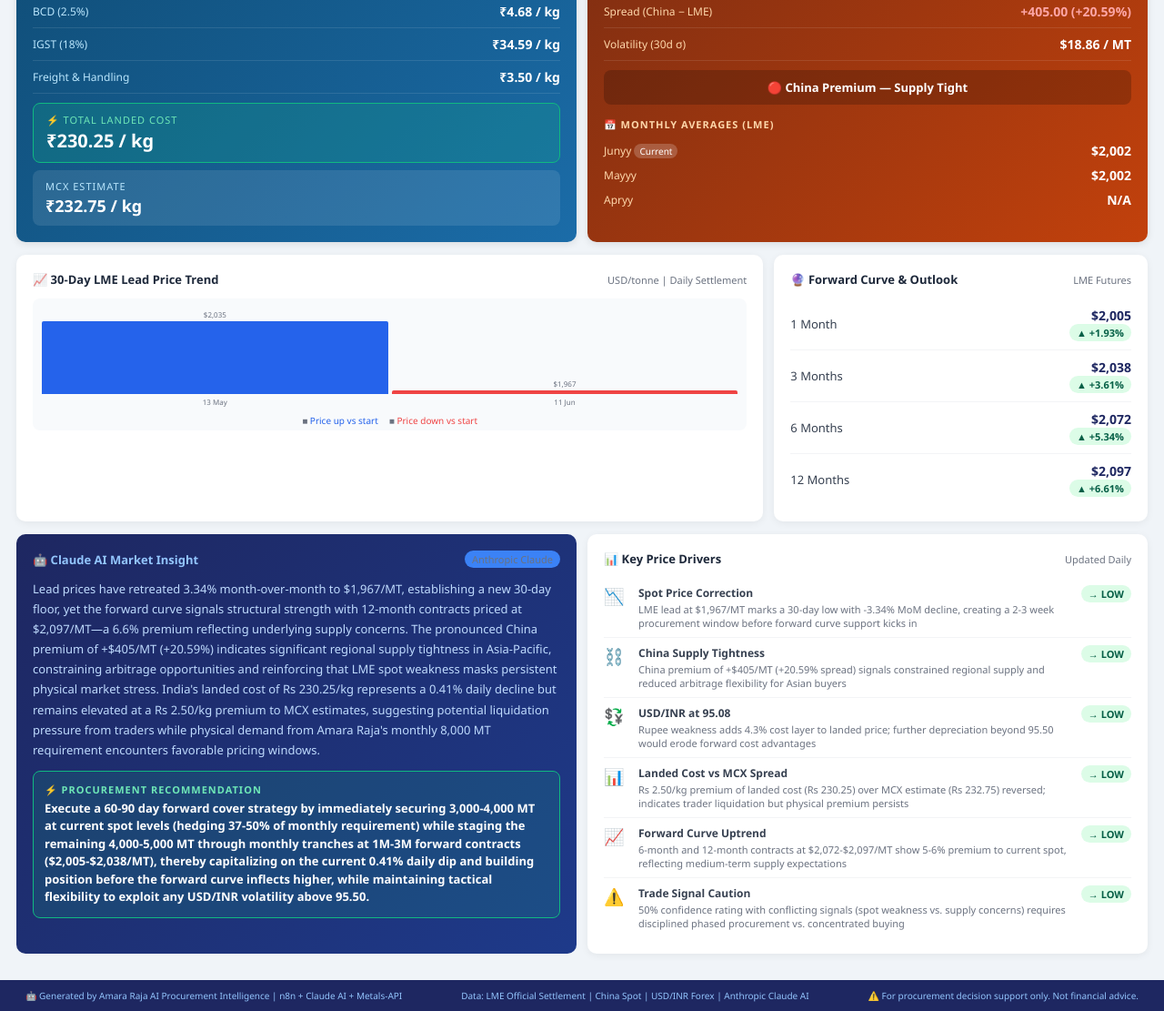
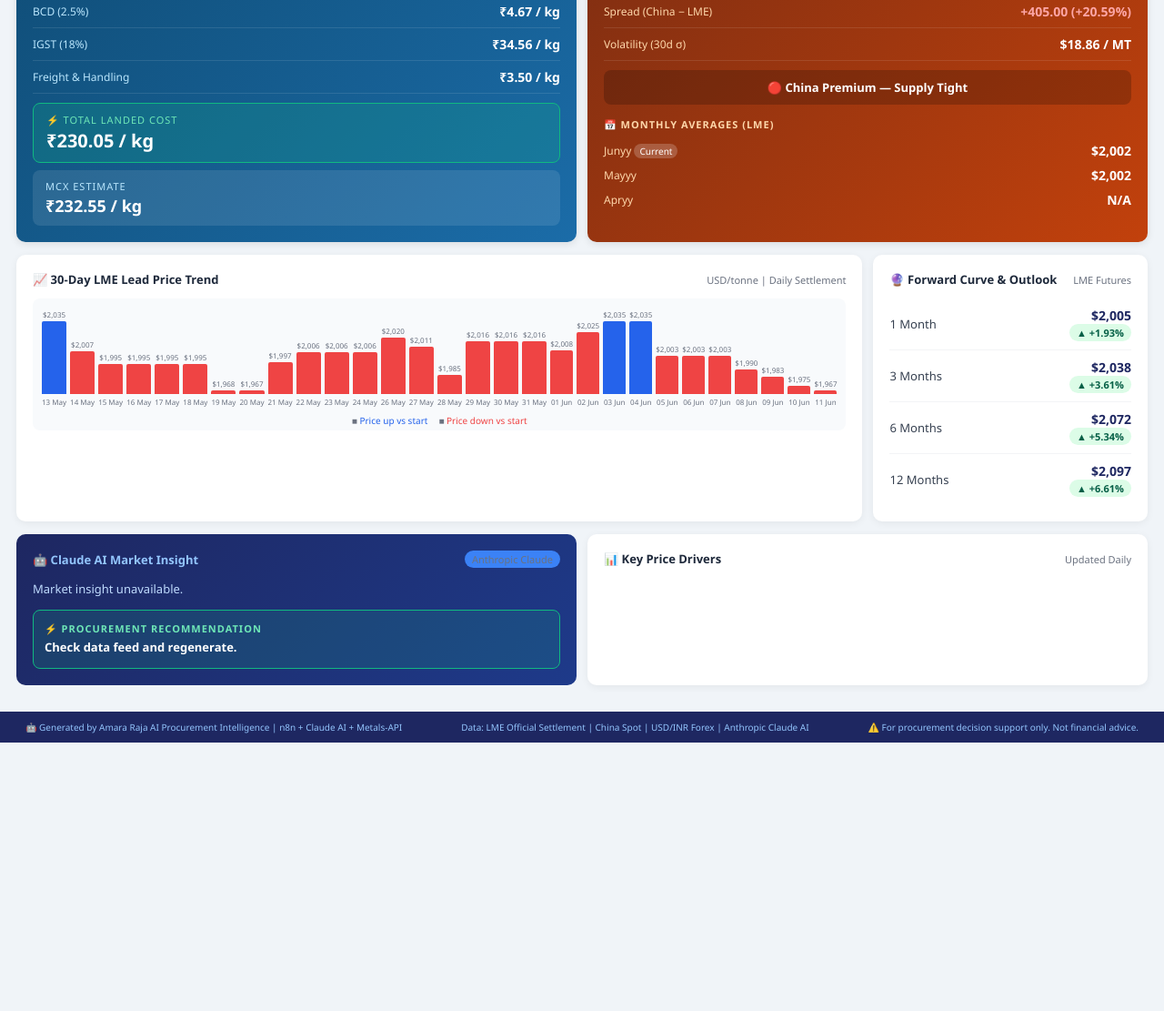
Before and after one commit to AllakaVenkatesh/lme-lead-dashboard, a plain HTML site: page index.html in a window 1280 px wide. Shown: the part 490-1601 px from the top of the page at 91% size. After the commit the page ends 1306 px from the top, so only its background shows below. Drawn offline with Linux system fonts and the light colour scheme.

Commit message:
Update LME Lead dashboard - 2026-06-12T09:08:28.001Z

```diff
--- a/index.html
+++ b/index.html
@@ -92,7 +92,7 @@ body{font-family:'Segoe UI',Arial,sans-serif;background:#F0F4F8;color:#1E293B}
     <p>Amara Raja Energy &amp; Mobility Limited | Procurement Intelligence Unit</p>
   </div>
   <div class="header-right" style="text-align:right">
-    <div class="date">📅 12 June 2026 | 02:29 PM IST</div>
+    <div class="date">📅 12 June 2026 | 02:38 PM IST</div>
     <div class="live">🟢 AUTO-UPDATED DAILY</div>
   </div>
 </div>
@@ -153,18 +153,18 @@ body{font-family:'Segoe UI',Arial,sans-serif;background:#F0F4F8;color:#1E293B}
 <div class="grid-2">
   <div class="india-card">
     <div class="card-title">🇮🇳 India Landed Cost Analysis <span>Duties included</span></div>
-    <div class="india-row"><div class="india-label">USD / INR Rate</div><div class="india-value">₹95.08</div></div>
-    <div class="india-row"><div class="india-label">LME Base Price</div><div class="india-value">₹187.02 / kg</div></div>
-    <div class="india-row"><div class="india-label">BCD (2.5%)</div><div class="india-value">₹4.68 / kg</div></div>
-    <div class="india-row"><div class="india-label">IGST (18%)</div><div class="india-value">₹34.59 / kg</div></div>
+    <div class="india-row"><div class="india-label">USD / INR Rate</div><div class="india-value">₹94.99</div></div>
+    <div class="india-row"><div class="india-label">LME Base Price</div><div class="india-value">₹186.85 / kg</div></div>
+    <div class="india-row"><div class="india-label">BCD (2.5%)</div><div class="india-value">₹4.67 / kg</div></div>
+    <div class="india-row"><div class="india-label">IGST (18%)</div><div class="india-value">₹34.56 / kg</div></div>
     <div class="india-row"><div class="india-label">Freight &amp; Handling</div><div class="india-value">₹3.50 / kg</div></div>
     <div class="india-highlight">
       <div class="h-label">⚡ Total Landed Cost</div>
-      <div class="h-value">₹230.25 / kg</div>
+      <div class="h-value">₹230.05 / kg</div>
     </div>
     <div style="margin-top:8px;background:rgba(255,255,255,0.1);border-radius:8px;padding:10px 14px">
       <div class="h-label" style="color:#BAE6FD;font-size:11px;text-transform:uppercase;letter-spacing:1px">MCX Estimate</div>
-      <div style="font-size:18px;font-weight:700;color:white;margin-top:2px">₹232.75 / kg</div>
+      <div style="font-size:18px;font-weight:700;color:white;margin-top:2px">₹232.55 / kg</div>
     </div>
   </div>
   <div class="china-card">
@@ -201,11 +201,119 @@ body{font-family:'Segoe UI',Arial,sans-serif;background:#F0F4F8;color:#1E293B}
 
 <div style="background:#F8FAFC;border-radius:8px;padding:12px 8px 4px 8px;margin-top:4px">
   <table style="width:100%;border-collapse:collapse">
-    <tr style="vertical-align:bottom"><td style="text-align:center;vertical-align:bottom;padding:0 2px;width:50%">
+    <tr style="vertical-align:bottom"><td style="text-align:center;vertical-align:bottom;padding:0 2px;width:3%">
     <div style="font-size:8px;color:#6B7280;margin-bottom:2px">$2,035</div>
     <div style="height:80px;background:#2563EB;border-radius:2px 2px 0 0;min-width:14px"></div>
     <div style="font-size:8px;color:#6B7280;margin-top:3px;white-space:nowrap">13 May</div>
-  </td><td style="text-align:center;vertical-align:bottom;padding:0 2px;width:50%">
+  </td><td style="text-align:center;vertical-align:bottom;padding:0 2px;width:3%">
+    <div style="font-size:8px;color:#6B7280;margin-bottom:2px">$2,007</div>
+    <div style="height:47px;background:#EF4444;border-radius:2px 2px 0 0;min-width:14px"></div>
+    <div style="font-size:8px;color:#6B7280;margin-top:3px;white-space:nowrap">14 May</div>
+  </td><td style="text-align:center;vertical-align:bottom;padding:0 2px;width:3%">
+    <div style="font-size:8px;color:#6B7280;margin-bottom:2px">$1,995</div>
+    <div style="height:33px;background:#EF4444;border-radius:2px 2px 0 0;min-width:14px"></div>
+    <div style="font-size:8px;color:#6B7280;margin-top:3px;white-space:nowrap">15 May</div>
+  </td><td style="text-align:center;vertical-align:bottom;padding:0 2px;width:3%">
+    <div style="font-size:8px;color:#6B7280;margin-bottom:2px">$1,995</div>
+    <div style="height:33px;background:#EF4444;border-radius:2px 2px 0 0;min-width:14px"></div>
+    <div style="font-size:8px;color:#6B7280;margin-top:3px;white-space:nowrap">16 May</div>
+  </td><td style="text-align:center;vertical-align:bottom;padding:0 2px;width:3%">
+    <div style="font-size:8px;color:#6B7280;margin-bottom:2px">$1,995</div>
+    <div style="height:33px;background:#EF4444;border-radius:2px 2px 0 0;min-width:14px"></div>
+    <div style="font-size:8px;color:#6B7280;margin-top:3px;white-space:nowrap">17 May</div>
+  </td><td style="text-align:center;vertical-align:bottom;padding:0 2px;width:3%">
+    <div style="font-size:8px;color:#6B7280;margin-bottom:2px">$1,995</div>
+    <div style="height:33px;background:#EF4444;border-radius:2px 2px 0 0;min-width:14px"></div>
+    <div style="font-size:8px;color:#6B7280;margin-top:3px;white-space:nowrap">18 May</div>
+  </td><td style="text-align:center;vertical-align:bottom;padding:0 2px;width:3%">
+    <div style="font-size:8px;color:#6B7280;margin-bottom:2px">$1,968</div>
+    <div style="height:4px;background:#EF4444;border-radius:2px 2px 0 0;min-width:14px"></div>
+    <div style="font-size:8px;color:#6B7280;margin-top:3px;white-space:nowrap">19 May</div>
+  </td><td style="text-align:center;vertical-align:bottom;padding:0 2px;width:3%">
+    <div style="font-size:8px;color:#6B7280;margin-bottom:2px">$1,967</div>
+    <div style="height:4px;background:#EF4444;border-radius:2px 2px 0 0;min-width:14px"></div>
+    <div style="font-size:8px;color:#6B7280;margin-top:3px;white-space:nowrap">20 May</div>
+  </td><td style="text-align:center;vertical-align:bottom;padding:0 2px;width:3%">
+    <div style="font-size:8px;color:#6B7280;margin-bottom:2px">$1,997</div>
+    <div style="height:35px;background:#EF4444;border-radius:2px 2px 0 0;min-width:14px"></div>
+    <div style="font-size:8px;color:#6B7280;margin-top:3px;white-space:nowrap">21 May</div>
+  </td><td style="text-align:center;vertical-align:bottom;padding:0 2px;width:3%">
+    <div style="font-size:8px;color:#6B7280;margin-bottom:2px">$2,006</div>
+    <div style="height:46px;background:#EF4444;border-radius:2px 2px 0 0;min-width:14px"></div>
+    <div style="font-size:8px;color:#6B7280;margin-top:3px;white-space:nowrap">22 May</div>
+  </td><td style="text-align:center;vertical-align:bottom;padding:0 2px;width:3%">
+    <div style="font-size:8px;color:#6B7280;margin-bottom:2px">$2,006</div>
+    <div style="height:46px;background:#EF4444;border-radius:2px 2px 0 0;min-width:14px"></div>
+    <div style="font-size:8px;color:#6B7280;margin-top:3px;white-space:nowrap">23 May</div>
+  </td><td style="text-align:center;vertical-align:bottom;padding:0 2px;width:3%">
+    <div style="font-size:8px;color:#6B7280;margin-bottom:2px">$2,006</div>
+    <div style="height:46px;background:#EF4444;border-radius:2px 2px 0 0;min-width:14px"></div>
+    <div style="font-size:8px;color:#6B7280;margin-top:3px;white-space:nowrap">24 May</div>
+  </td><td style="text-align:center;vertical-align:bottom;padding:0 2px;width:3%">
+    <div style="font-size:8px;color:#6B7280;margin-bottom:2px">$2,020</div>
+    <div style="height:62px;background:#EF4444;border-radius:2px 2px 0 0;min-width:14px"></div>
+    <div style="font-size:8px;color:#6B7280;margin-top:3px;white-space:nowrap">26 May</div>
+  </td><td style="text-align:center;vertical-align:bottom;padding:0 2px;width:3%">
+    <div style="font-size:8px;color:#6B7280;margin-bottom:2px">$2,011</div>
+    <div style="height:52px;background:#EF4444;border-radius:2px 2px 0 0;min-width:14px"></div>
+    <div style="font-size:8px;color:#6B7280;margin-top:3px;white-space:nowrap">27 May</div>
+  </td><td style="text-align:center;vertical-align:bottom;padding:0 2px;width:3%">
+    <div style="font-size:8px;color:#6B7280;margin-bottom:2px">$1,985</div>
+    <div style="height:21px;background:#EF4444;border-radius:2px 2px 0 0;min-width:14px"></div>
+    <div style="font-size:8px;color:#6B7280;margin-top:3px;white-space:nowrap">28 May</div>
+  </td><td style="text-align:center;vertical-align:bottom;padding:0 2px;width:3%">
+    <div style="font-size:8px;color:#6B7280;margin-bottom:2px">$2,016</div>
+    <div style="height:58px;background:#EF4444;border-radius:2px 2px 0 0;min-width:14px"></div>
+    <div style="font-size:8px;color:#6B7280;margin-top:3px;white-space:nowrap">29 May</div>
+  </td><td style="text-align:center;vertical-align:bottom;padding:0 2px;width:3%">
+    <div style="font-size:8px;color:#6B7280;margin-bottom:2px">$2,016</div>
+    <div style="height:58px;background:#EF4444;border-radius:2px 2px 0 0;min-width:14px"></div>
+    <div style="font-size:8px;color:#6B7280;margin-top:3px;white-space:nowrap">30 May</div>
+  </td><td style="text-align:center;vertical-align:bottom;padding:0 2px;width:3%">
+    <div style="font-size:8px;color:#6B7280;margin-bottom:2px">$2,016</div>
+    <div style="height:58px;background:#EF4444;border-radius:2px 2px 0 0;min-width:14px"></div>
+    <div style="font-size:8px;color:#6B7280;margin-top:3px;white-space:nowrap">31 May</div>
+  </td><td style="text-align:center;vertical-align:bottom;padding:0 2px;width:3%">
+    <div style="font-size:8px;color:#6B7280;margin-bottom:2px">$2,008</div>
+    <div style="height:48px;background:#EF4444;border-radius:2px 2px 0 0;min-width:14px"></div>
+    <div style="font-size:8px;color:#6B7280;margin-top:3px;white-space:nowrap">01 Jun</div>
+  </td><td style="text-align:center;vertical-align:bottom;padding:0 2px;width:3%">
+    <div style="font-size:8px;color:#6B7280;margin-bottom:2px">$2,025</div>
+    <div style="height:68px;background:#EF4444;border-radius:2px 2px 0 0;min-width:14px"></div>
+    <div style="font-size:8px;color:#6B7280;margin-top:3px;white-space:nowrap">02 Jun</div>
+  </td><td style="text-align:center;vertical-align:bottom;padding:0 2px;width:3%">
+    <div style="font-size:8px;color:#6B7280;margin-bottom:2px">$2,035</div>
+    <div style="height:80px;background:#2563EB;border-radius:2px 2px 0 0;min-width:14px"></div>
+    <div style="font-size:8px;color:#6B7280;margin-top:3px;white-space:nowrap">03 Jun</div>
+  </td><td style="text-align:center;vertical-align:bottom;padding:0 2px;width:3%">
+    <div style="font-size:8px;color:#6B7280;margin-bottom:2px">$2,035</div>
+    <div style="height:80px;background:#2563EB;border-radius:2px 2px 0 0;min-width:14px"></div>
+    <div style="font-size:8px;color:#6B7280;margin-top:3px;white-space:nowrap">04 Jun</div>
+  </td><td style="text-align:center;vertical-align:bottom;padding:0 2px;width:3%">
+    <div style="font-size:8px;color:#6B7280;margin-bottom:2px">$2,003</div>
+    <div style="height:42px;background:#EF4444;border-radius:2px 2px 0 0;min-width:14px"></div>
+    <div style="font-size:8px;color:#6B7280;margin-top:3px;white-space:nowrap">05 Jun</div>
+  </td><td style="text-align:center;vertical-align:bottom;padding:0 2px;width:3%">
+    <div style="font-size:8px;color:#6B7280;margin-bottom:2px">$2,003</div>
+    <div style="height:42px;background:#EF4444;border-radius:2px 2px 0 0;min-width:14px"></div>
+    <div style="font-size:8px;color:#6B7280;margin-top:3px;white-space:nowrap">06 Jun</div>
+  </td><td style="text-align:center;vertical-align:bottom;padding:0 2px;width:3%">
+    <div style="font-size:8px;color:#6B7280;margin-bottom:2px">$2,003</div>
+    <div style="height:42px;background:#EF4444;border-radius:2px 2px 0 0;min-width:14px"></div>
+    <div style="font-size:8px;color:#6B7280;margin-top:3px;white-space:nowrap">07 Jun</div>
+  </td><td style="text-align:center;vertical-align:bottom;padding:0 2px;width:3%">
+    <div style="font-size:8px;color:#6B7280;margin-bottom:2px">$1,990</div>
+    <div style="height:27px;background:#EF4444;border-radius:2px 2px 0 0;min-width:14px"></div>
+    <div style="font-size:8px;color:#6B7280;margin-top:3px;white-space:nowrap">08 Jun</div>
+  </td><td style="text-align:center;vertical-align:bottom;padding:0 2px;width:3%">
+    <div style="font-size:8px;color:#6B7280;margin-bottom:2px">$1,983</div>
+    <div style="height:19px;background:#EF4444;border-radius:2px 2px 0 0;min-width:14px"></div>
+    <div style="font-size:8px;color:#6B7280;margin-top:3px;white-space:nowrap">09 Jun</div>
+  </td><td style="text-align:center;vertical-align:bottom;padding:0 2px;width:3%">
+    <div style="font-size:8px;color:#6B7280;margin-bottom:2px">$1,975</div>
+    <div style="height:9px;background:#EF4444;border-radius:2px 2px 0 0;min-width:14px"></div>
+    <div style="font-size:8px;color:#6B7280;margin-top:3px;white-space:nowrap">10 Jun</div>
+  </td><td style="text-align:center;vertical-align:bottom;padding:0 2px;width:3%">
     <div style="font-size:8px;color:#6B7280;margin-bottom:2px">$1,967</div>
     <div style="height:4px;background:#EF4444;border-radius:2px 2px 0 0;min-width:14px"></div>
     <div style="font-size:8px;color:#6B7280;margin-top:3px;white-space:nowrap">11 Jun</div>
@@ -251,39 +359,15 @@ body{font-family:'Segoe UI',Arial,sans-serif;background:#F0F4F8;color:#1E293B}
 <div class="grid-2">
   <div class="insight-card">
     <div class="card-title">🤖 Claude AI Market Insight <span class="ai-badge">Anthropic Claude</span></div>
-    <div class="insight-text">Lead prices have retreated 3.34% month-over-month to $1,967/MT, establishing a new 30-day floor, yet the forward curve signals structural strength with 12-month contracts priced at $2,097/MT—a 6.6% premium reflecting underlying supply concerns. The pronounced China premium of +$405/MT (+20.59%) indicates significant regional supply tightness in Asia-Pacific, constraining arbitrage opportunities and reinforcing that LME spot weakness masks persistent physical market stress. India's landed cost of Rs 230.25/kg represents a 0.41% daily decline but remains elevated at a Rs 2.50/kg premium to MCX estimates, suggesting potential liquidation pressure from traders while physical demand from Amara Raja's monthly 8,000 MT requirement encounters favorable pricing windows.</div>
+    <div class="insight-text">Market insight unavailable.</div>
     <div class="rec-box">
       <div class="rec-label">⚡ Procurement Recommendation</div>
-      <div class="rec-text">Execute a 60-90 day forward cover strategy by immediately securing 3,000-4,000 MT at current spot levels (hedging 37-50% of monthly requirement) while staging the remaining 4,000-5,000 MT through monthly tranches at 1M-3M forward contracts ($2,005-$2,038/MT), thereby capitalizing on the current 0.41% daily dip and building position before the forward curve inflects higher, while maintaining tactical flexibility to exploit any USD/INR volatility above 95.50.</div>
+      <div class="rec-text">Check data feed and regenerate.</div>
     </div>
   </div>
   <div class="card">
     <div class="card-title">📊 Key Price Drivers <span>Updated Daily</span></div>
-    <div class="factor-item">
-    <div class="factor-icon">📉</div>
-    <div style="flex:1"><div class="factor-label">Spot Price Correction</div><div class="factor-desc">LME lead at $1,967/MT marks a 30-day low with -3.34% MoM decline, creating a 2-3 week procurement window before forward curve support kicks in</div></div>
-    <div class="factor-impact impact-low">→ LOW</div>
-  </div><div class="factor-item">
-    <div class="factor-icon">⛓️</div>
-    <div style="flex:1"><div class="factor-label">China Supply Tightness</div><div class="factor-desc">China premium of +$405/MT (+20.59% spread) signals constrained regional supply and reduced arbitrage flexibility for Asian buyers</div></div>
-    <div class="factor-impact impact-low">→ LOW</div>
-  </div><div class="factor-item">
-    <div class="factor-icon">💱</div>
-    <div style="flex:1"><div class="factor-label">USD/INR at 95.08</div><div class="factor-desc">Rupee weakness adds 4.3% cost layer to landed price; further depreciation beyond 95.50 would erode forward cost advantages</div></div>
-    <div class="factor-impact impact-low">→ LOW</div>
-  </div><div class="factor-item">
-    <div class="factor-icon">📊</div>
-    <div style="flex:1"><div class="factor-label">Landed Cost vs MCX Spread</div><div class="factor-desc">Rs 2.50/kg premium of landed cost (Rs 230.25) over MCX estimate (Rs 232.75) reversed; indicates trader liquidation but physical premium persists</div></div>
-    <div class="factor-impact impact-low">→ LOW</div>
-  </div><div class="factor-item">
-    <div class="factor-icon">📈</div>
-    <div style="flex:1"><div class="factor-label">Forward Curve Uptrend</div><div class="factor-desc">6-month and 12-month contracts at $2,072-$2,097/MT show 5-6% premium to current spot, reflecting medium-term supply expectations</div></div>
-    <div class="factor-impact impact-low">→ LOW</div>
-  </div><div class="factor-item">
-    <div class="factor-icon">⚠️</div>
-    <div style="flex:1"><div class="factor-label">Trade Signal Caution</div><div class="factor-desc">50% confidence rating with conflicting signals (spot weakness vs. supply concerns) requires disciplined phased procurement vs. concentrated buying</div></div>
-    <div class="factor-impact impact-low">→ LOW</div>
-  </div>
+
   </div>
 </div>
 
```
